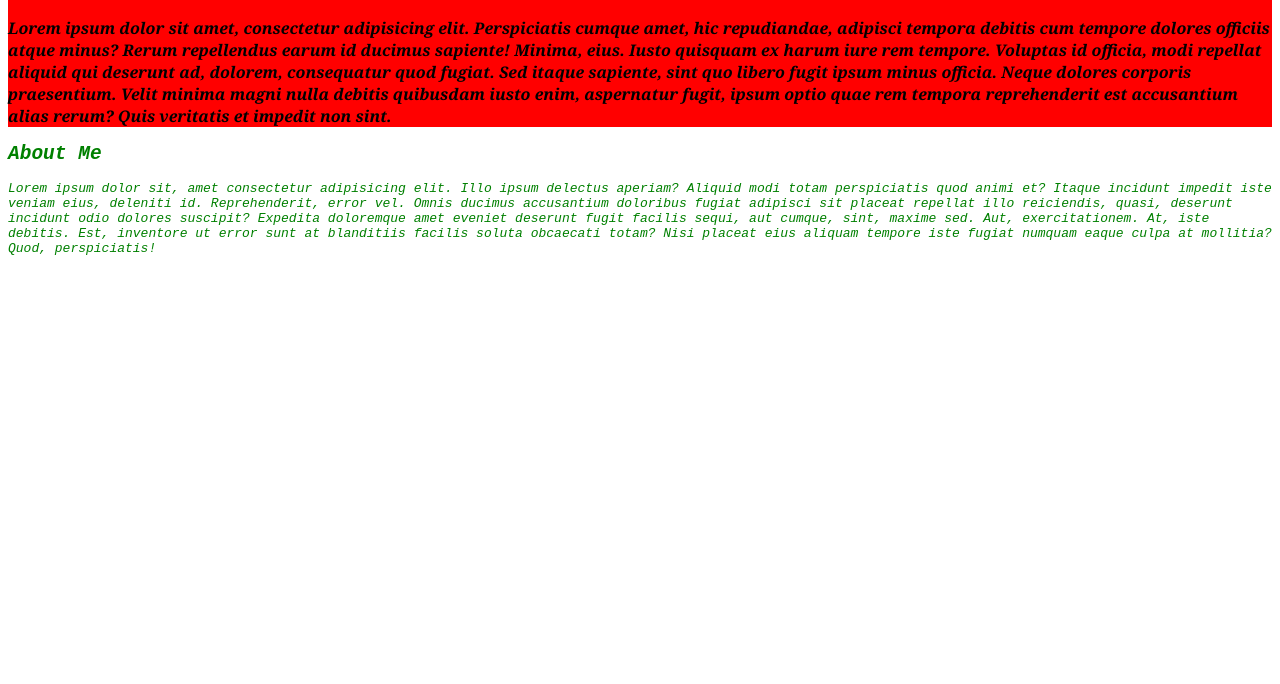
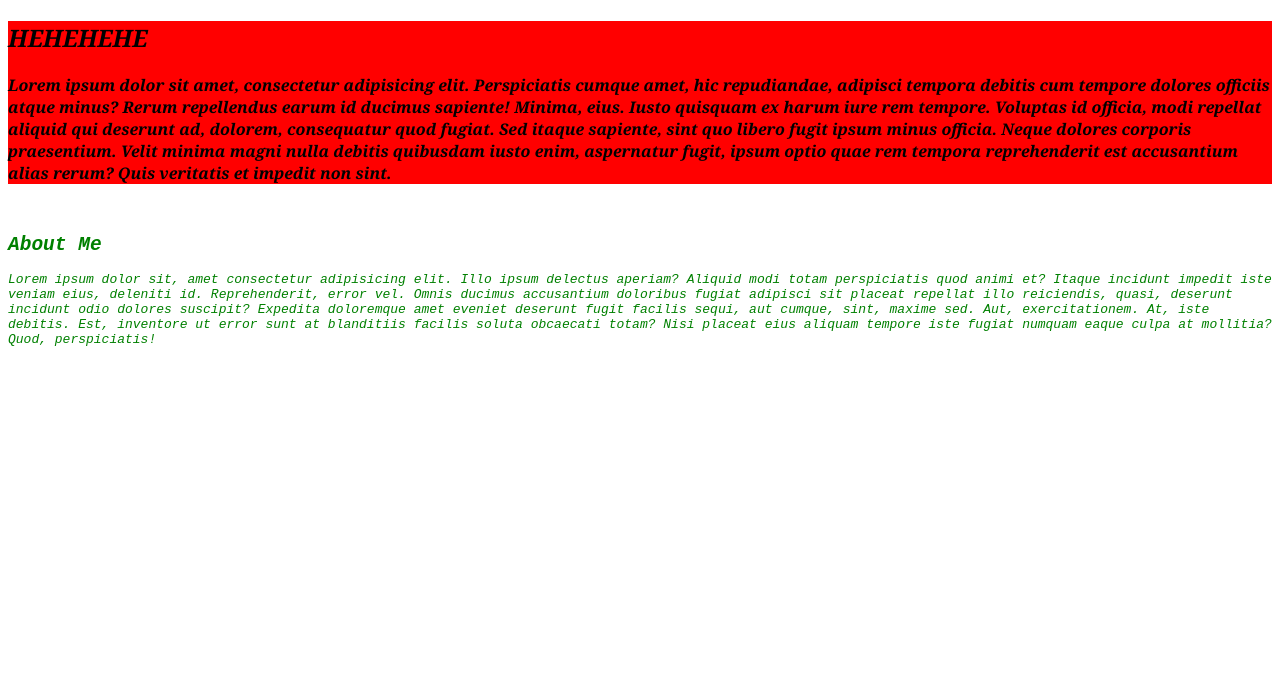
Before and after one commit to popoyuyu/blog-post, a plain HTML site: page index.html in a window 1280 px wide. Shown: the part 116-800 px from the top of the page. Drawn offline with Linux system fonts and the light colour scheme.

Commit message:
added top and bottom margins between entries

```diff
--- a/css/style.css
+++ b/css/style.css
@@ -2,6 +2,8 @@ h1 {
   font-family: Arial, Helvetica, sans-serif;
   font-style: oblique;
   background-color: violet;
+  margin-top: 50px;
+  margin-bottom: 50px;
 }
 
 .intro {
@@ -9,10 +11,14 @@ h1 {
   font-family: Georgia, 'Times New Roman', Times, serif;
   font-style: italic;
   font-weight: bold;
+  margin-top: 50px;
+  margin-bottom: 50px;
 }
 
 .halo {
   color: green;
   font-family: monospace;
   font-style: italic;
+  margin-top: 50px;
+  margin-bottom: 50px;
 }
```
